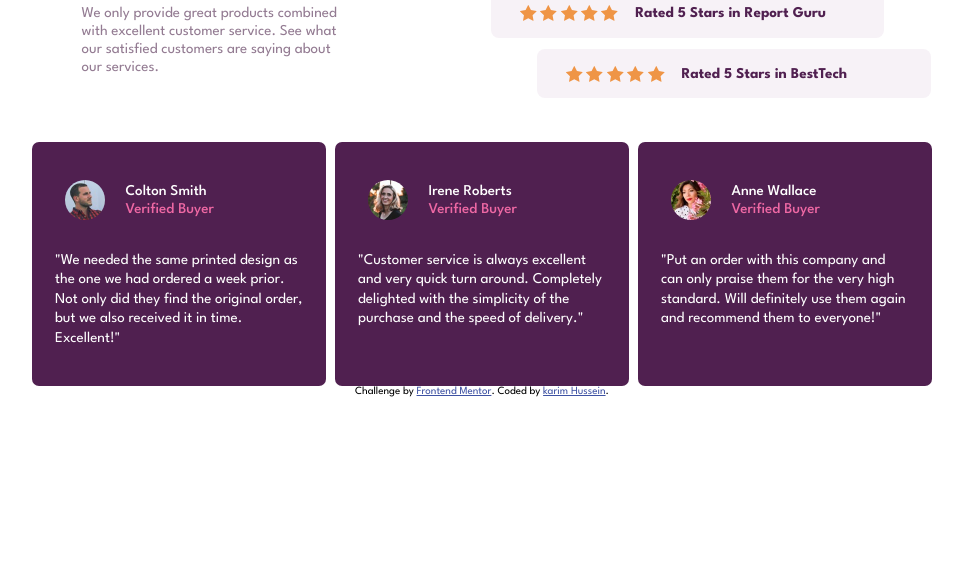
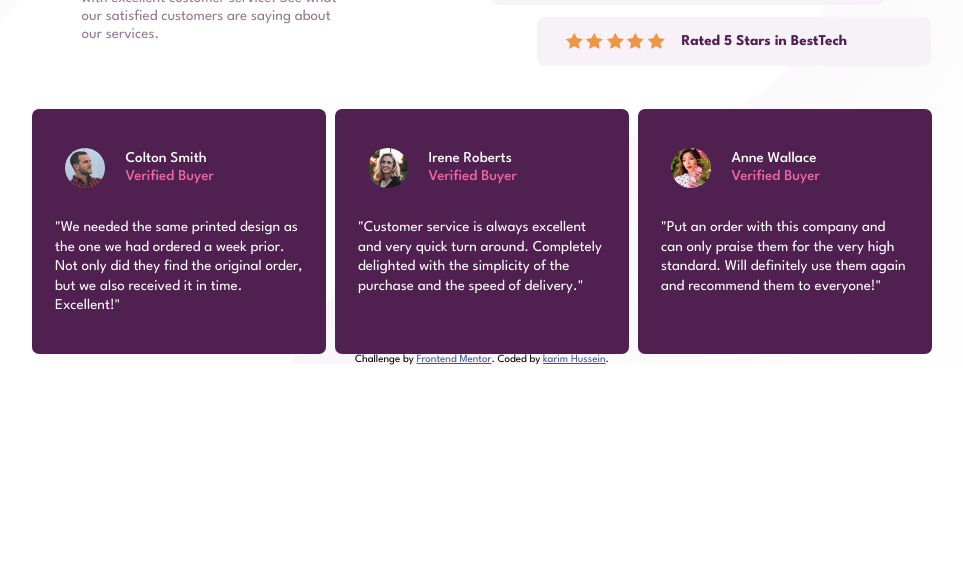
Before and after one commit to karim769/social-proof-section-master, a plain HTML site: page index.html in a window 1280 px wide. Shown: the part 225-800 px from the top of the page, without its empty margins (158-1121 px from the left). Drawn offline with Linux system fonts and the light colour scheme.

Commit message:
added the background images for all top and bottom

```diff
--- a/index.css
+++ b/index.css
@@ -35,7 +35,12 @@ p{
 body{
 
     font-family: var(--font-family-League-Spartan);
-
+    background-image: url(./images/bg-pattern-top-mobile.svg),url(./images/bg-pattern-bottom-mobile.svg);
+    background-repeat: no-repeat ,no-repeat;
+    background-position:0% 0% ,100% 100%;
+    background-size: 40% ,65%;
+    margin: 0;
+    padding: 0;
 }
 
 main{
@@ -43,7 +48,7 @@ main{
     display: grid;
     grid-template-columns: auto ;
     text-align: center;
-     padding-top: 8%;
+     padding-top: 6%;
     max-width: 95%;
      margin: auto;
     background-color: transparent;
@@ -174,6 +179,12 @@ margin: 0;
 
  @media(min-width:700px){
 
+    body{
+
+        background-image: url(./images/bg-pattern-top-desktop.svg) ,url(./images/bg-pattern-bottom-desktop.svg);
+
+    }
+
 
     main{
 
```
